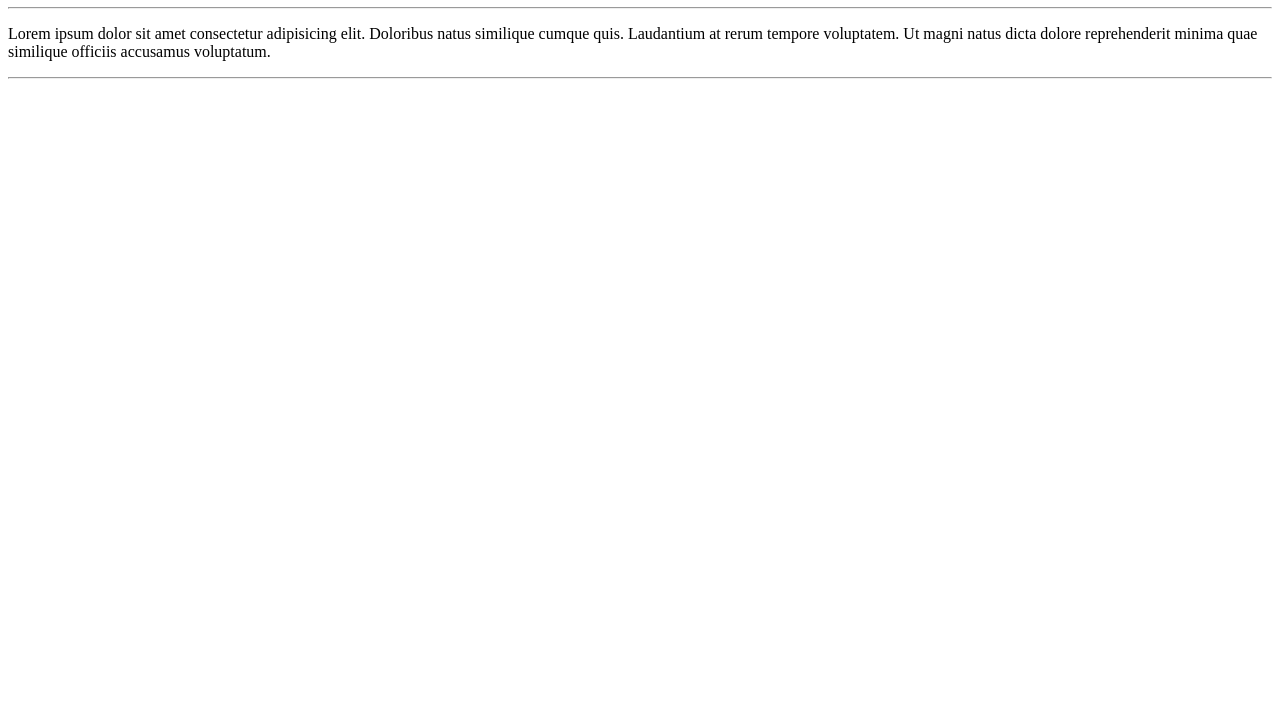
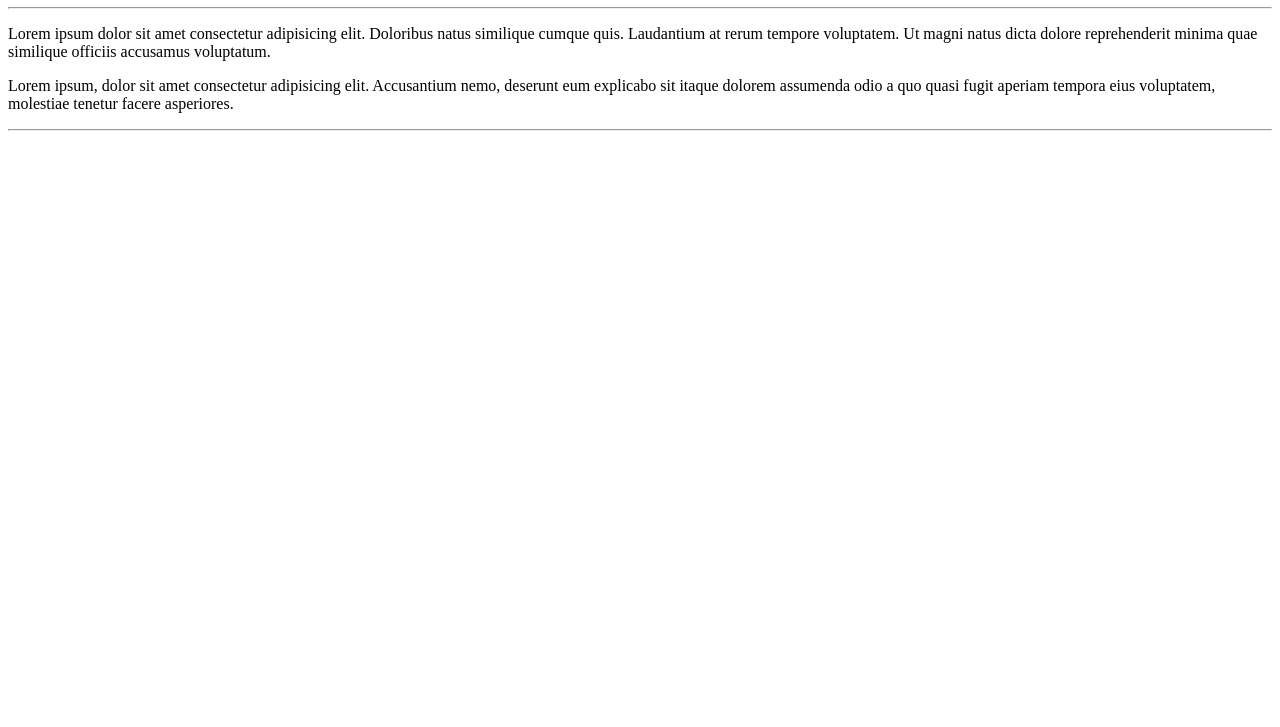
Before and after one commit to HelenoSalgado/Ol--Mundo, a plain HTML site: page site-exemplo/index.html in a window 1280 px wide. Shown: the part 73-800 px from the top of the page. Drawn offline with Linux system fonts and the light colour scheme.

Commit message:
Adicionei um parágrafo

```diff
--- a/site-exemplo/index.html
+++ b/site-exemplo/index.html
@@ -10,6 +10,7 @@
     <h1>Olá, Mundo</h1>
     <hr>
     <p>Lorem ipsum dolor sit amet consectetur adipisicing elit. Doloribus natus similique cumque quis. Laudantium at rerum tempore voluptatem. Ut magni natus dicta dolore reprehenderit minima quae similique officiis accusamus voluptatum.</p>
+    <p>Lorem ipsum, dolor sit amet consectetur adipisicing elit. Accusantium nemo, deserunt eum explicabo sit itaque dolorem assumenda odio a quo quasi fugit aperiam tempora eius voluptatem, molestiae tenetur facere asperiores.</p>
     <hr>
 </body>
 </html>
```
